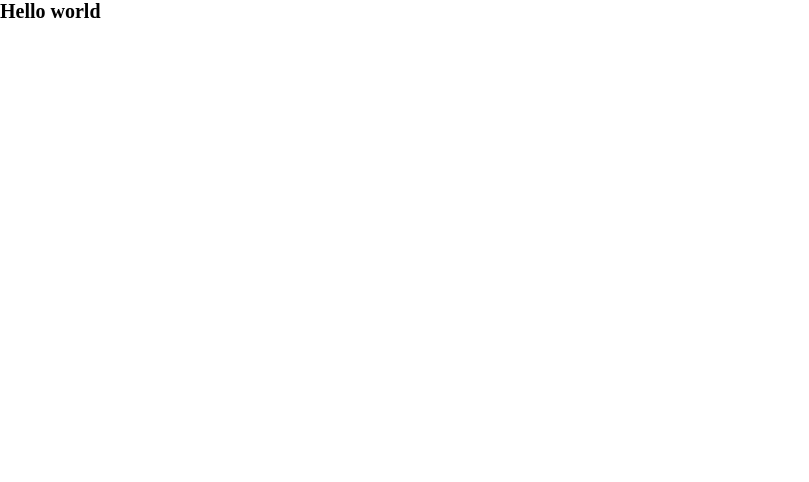
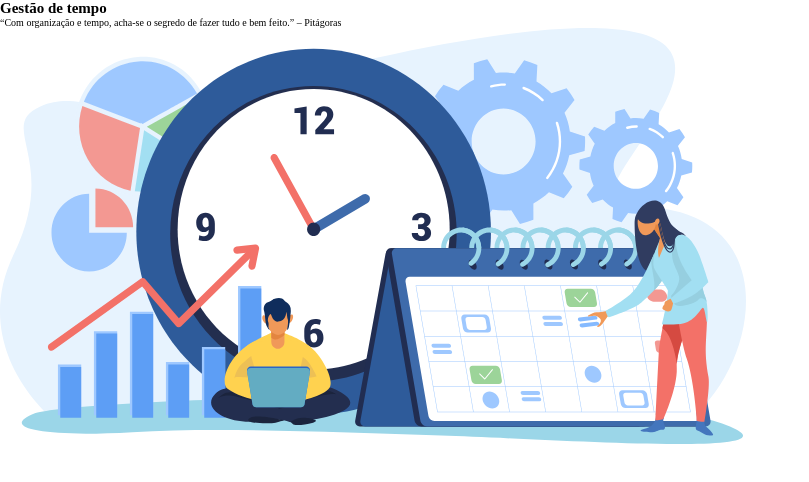
Before and after one commit to gmcotta/ExpWeek-desafio, a React (Create React App) app: page / in a window 1280 px wide. Shown: the top 482 px of the page, without its empty margins (0-809 px from the left). Built offline with nearby package versions, Linux system fonts and the light colour scheme; a web font is replaced by a local one.

Commit message:
Creating landing page

```diff
--- a/src/index.tsx
+++ b/src/index.tsx
@@ -1,13 +1,13 @@
 import React from 'react';
 import ReactDOM from 'react-dom';
-import App from './App';
+import LandingPage from './pages/landing-page';
 import reportWebVitals from './reportWebVitals';
 import GlobalStyle from './styles/global';
 
 ReactDOM.render(
   <React.StrictMode>
     <GlobalStyle />
-    <App />
+    <LandingPage />
   </React.StrictMode>,
   document.getElementById('root'),
 );
--- /dev/null
+++ b/src/pages/landing-page/index.tsx
@@ -0,0 +1,20 @@
+import React from 'react';
+
+import imgGestaoTempo from '../../assets/images/vetor_secao_gestao_tempo.svg';
+
+const LandingPage: React.FC = () => {
+  return (
+    <section>
+      <div>
+        <h1>Gestão de tempo</h1>
+        <p>
+          “Com organização e tempo, acha-se o segredo de fazer tudo e bem
+          feito.” – Pitágoras
+        </p>
+      </div>
+      <img src={imgGestaoTempo} alt="Imagem seção de gestão de tempo" />
+    </section>
+  );
+};
+
+export default LandingPage;
--- a/src/styles/global.ts
+++ b/src/styles/global.ts
@@ -10,4 +10,8 @@ export default createGlobalStyle`
   html {
     font-size: 62.5%;
   }
+
+  :root {
+
+  }
 `;
```
Also changed, not shown: src/assets/images/vetor_secao_gestao_tempo.svg (added).
